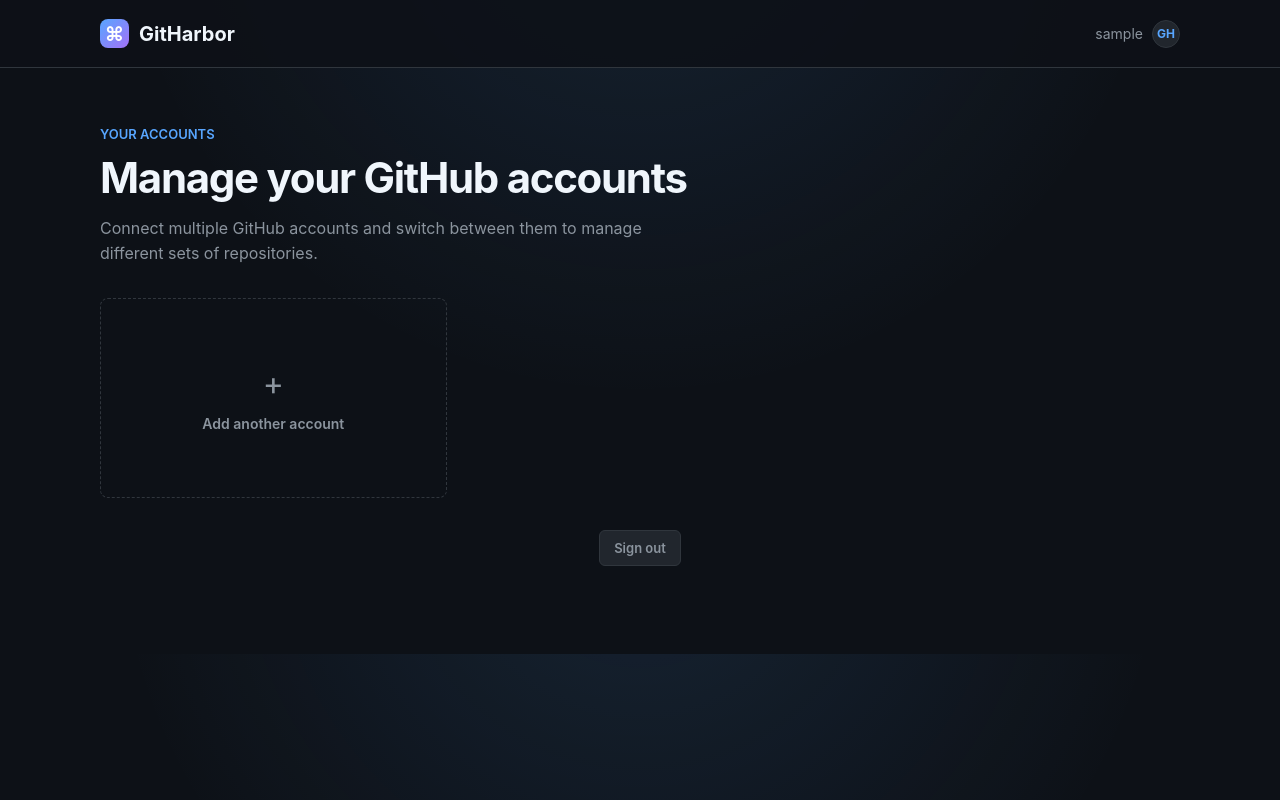
After one commit to DankDown10256/githarbor, a Flask app: page /accounts in a window 1280 px wide. The commit adds this page. Run offline with Flask 3, Linux system fonts and the light colour scheme; the visitor is signed in with stand-in values (Sample User, id 1); parts of the project's set-up code (start-up, migrations or seed data) failed here and were passed over.

Commit message:
feat: add multi account

```diff
--- a/app.py
+++ b/app.py
@@ -63,6 +63,9 @@ with app.app_context():
 
 @app.route("/", methods=["GET"])
 def landing():
+    # If user is logged in, redirect to accounts page
+    if "github_account_id" in session:
+        return redirect(url_for("accounts"))
     return render_template("landing.html")
 
 @app.route("/github/oauth", methods=["GET"])
@@ -172,6 +175,10 @@ def github_oauth_status():
     session["github_account_id"] = account.id
     session.pop("device_authorization_id", None)
 
+    # Redirect to the stored next path, or repository as default
+    next_url = session.pop("next_after_auth", None)
+    if next_url:
+        return jsonify(status="authorized", redirect_url=next_url)
     return jsonify(status="authorized", redirect_url=url_for("repository"))
 
 @app.route("/repository", methods=["GET", "POST"])
@@ -210,6 +217,7 @@ def repository():
                 "visibility", "private" if repository["private"] else "public"
             ),
         }
+        for repository in repos_data
     ]
 
     protected_repository_ids = {
@@ -256,9 +264,68 @@ def repository():
 
 @app.route("/protect", methods=["GET"])
 def protect():
-    if "github_user" in session:
-        return redirect("/repository")
-    return redirect("/github/oauth")
+    # Store the intended redirect path for after auth (if not already set)
+    if "next_after_auth" not in session:
+        session["next_after_auth"] = url_for("accounts")
+    if "github_account_id" in session:
+        return redirect(url_for("accounts"))
+    return redirect(url_for("github_oauth"))
+
+
+@app.route("/logout", methods=["GET", "POST"])
+def logout():
+    session.clear()
+    return redirect(url_for("landing"))
+
+
+@app.route("/accounts", methods=["GET"])
+def accounts():
+    if "github_account_id" not in session:
+        return redirect(url_for("protect"))
+
+    all_accounts = GitHubAccount.query.all()
+    current_account_id = session.get("github_account_id")
+
+    accounts_list = []
+    for account in all_accounts:
+        protected_count = MirroredRepository.query.filter_by(
+            github_account_id=account.id,
+            enabled=True
+        ).count()
+
+        accounts_list.append({
+            "id": account.id,
+            "login": account.login,
+            "github_id": account.github_id,
+            "is_current": account.id == current_account_id,
+            "protected_repos_count": protected_count,
+        })
+
+    if current_account_id is None and accounts_list:
+        session["github_account_id"] = accounts_list[0]["id"]
+        session["github_user"] = accounts_list[0]["login"]
+        return redirect(url_for("accounts"))
+
+    return render_template("accounts.html", accounts=accounts_list)
+
+
+@app.route("/accounts/switch/<int:account_id>", methods=["GET"])
+def switch_account(account_id):
+    account = db.session.get(GitHubAccount, account_id)
+    if account is None:
+        return redirect(url_for("accounts"))
+
+    session["github_account_id"] = account.id
+    session["github_user"] = account.login
+
+    return redirect(url_for("repository"))
+
+
+@app.route("/accounts/connect", methods=["GET"])
+def connect_new_account():
+    session["next_after_auth"] = url_for("accounts")
+    return redirect(url_for("github_oauth"))
+
 
 @app.cli.command("run_backups")
 def run_backups():
--- /dev/null
+++ b/templates/accounts.html
@@ -0,0 +1,210 @@
+<!DOCTYPE html>
+<html lang="en">
+<head>
+  <meta charset="UTF-8">
+  <meta name="viewport" content="width=device-width, initial-scale=1.0">
+  <title>Your Accounts | GitHarbor</title>
+  <style>
+    :root {
+      color-scheme: dark;
+      --bg: #0d1117;
+      --surface: #161b22;
+      --surface-raised: #21262d;
+      --border: #30363d;
+      --text: #f0f6fc;
+      --muted: #8b949e;
+      --blue: #58a6ff;
+      --green: #2ea043;
+      --green-hover: #3fb950;
+    }
+
+    * { box-sizing: border-box; }
+
+    body {
+      min-width: 320px;
+      margin: 0;
+      color: var(--text);
+      font-family: -apple-system, BlinkMacSystemFont, "Segoe UI", Helvetica, Arial, sans-serif;
+      background: radial-gradient(circle at 50% -20%, rgba(88, 166, 255, .12), transparent 33rem), var(--bg);
+    }
+
+    a { color: inherit; text-decoration: none; }
+    button, input { font: inherit; }
+    button { cursor: pointer; }
+    .container { width: min(1080px, calc(100% - 48px)); margin: 0 auto; }
+
+    .site-header { height: 68px; border-bottom: 1px solid var(--border); background: rgba(13, 17, 23, .88); }
+    .nav { display: flex; align-items: center; justify-content: space-between; height: 100%; gap: 22px; }
+    .brand { display: inline-flex; align-items: center; gap: 10px; font-size: 20px; font-weight: 700; }
+    .brand-mark { display: grid; width: 29px; height: 29px; place-items: center; border-radius: 8px; background: linear-gradient(135deg, #58a6ff, #a371f7); color: #fff; }
+    .account { display: flex; align-items: center; gap: 9px; color: var(--muted); font-size: 14px; }
+    .avatar { display: grid; width: 28px; height: 28px; place-items: center; border: 1px solid var(--border); border-radius: 50%; background: var(--surface-raised); color: var(--blue); font-size: 12px; font-weight: 700; }
+
+    main { padding: 58px 0 88px; }
+    .page-heading { display: flex; align-items: end; justify-content: space-between; gap: 24px; margin-bottom: 32px; }
+    .eyebrow { margin: 0 0 10px; color: var(--blue); font-size: 13px; font-weight: 600; }
+    h1 { margin: 0; font-size: clamp(32px, 5vw, 42px); letter-spacing: -1.3px; }
+    .page-copy { max-width: 570px; margin: 13px 0 0; color: var(--muted); font-size: 16px; line-height: 1.55; }
+
+    .accounts-grid { display: grid; grid-template-columns: repeat(auto-fill, minmax(300px, 1fr)); gap: 20px; margin-top: 32px; }
+
+    .account-card {
+      padding: 24px;
+      border: 1px solid var(--border);
+      border-radius: 8px;
+      background: var(--surface);
+      transition: border-color .18s ease;
+    }
+    .account-card:hover { border-color: var(--blue); }
+
+    .account-header { display: flex; align-items: center; justify-content: space-between; gap: 16px; margin-bottom: 16px; }
+    .account-info { display: flex; align-items: center; gap: 12px; }
+    .account-avatar {
+      display: grid;
+      width: 48px;
+      height: 48px;
+      place-items: center;
+      border-radius: 50%;
+      background: var(--surface-raised);
+      border: 1px solid var(--border);
+      color: var(--blue);
+      font-size: 18px;
+      font-weight: 700;
+    }
+    .account-details h2 { margin: 0; font-size: 18px; font-weight: 600; }
+    .account-details span { color: var(--muted); font-size: 13px; }
+
+    .current-badge {
+      display: inline-flex;
+      align-items: center;
+      gap: 6px;
+      padding: 4px 10px;
+      color: #fff;
+      background: var(--green);
+      border-radius: 999px;
+      font-size: 11px;
+      font-weight: 600;
+    }
+    .current-badge .dot { width: 6px; height: 6px; border-radius: 50%; background: #fff; }
+
+    .account-stats { display: flex; gap: 20px; color: var(--muted); font-size: 13px; }
+    .stat { display: flex; align-items: center; gap: 5px; }
+    .stat-count { color: var(--text); font-weight: 600; }
+
+    .account-actions { display: flex; gap: 10px; margin-top: 20px; }
+    .button {
+      display: inline-flex;
+      align-items: center;
+      justify-content: center;
+      min-height: 36px;
+      padding: 0 14px;
+      border: 1px solid var(--border);
+      border-radius: 6px;
+      font-size: 13px;
+      font-weight: 600;
+      transition: background .18s ease, border-color .18s ease;
+    }
+    .button:hover { background: var(--surface-raised); }
+    .button-primary { background: var(--green); border-color: var(--green); color: #fff; }
+    .button-primary:hover { background: var(--green-hover); border-color: var(--green-hover); }
+    .button-secondary { background: var(--surface-raised); border-color: var(--border); color: var(--text); }
+    .button-secondary:hover { background: #30363d; }
+
+    .add-account-card {
+      display: flex;
+      flex-direction: column;
+      align-items: center;
+      justify-content: center;
+      min-height: 200px;
+      padding: 24px;
+      border: 1px dashed var(--border);
+      border-radius: 8px;
+      color: var(--muted);
+      text-align: center;
+    }
+    .add-account-card:hover { border-color: var(--blue); color: var(--text); }
+    .add-icon { font-size: 32px; margin-bottom: 12px; }
+    .add-label { font-size: 14px; font-weight: 600; }
+
+    @media (max-width: 700px) {
+      .container { width: min(100% - 32px, 1080px); }
+      main { padding-top: 42px; }
+      .page-heading { display: block; }
+      .accounts-grid { grid-template-columns: 1fr; }
+      .account-header { flex-direction: column; align-items: flex-start; }
+    }
+
+    @media (max-width: 420px) {
+      .account { display: none; }
+      .button { padding: 0 12px; }
+    }
+  </style>
+</head>
+<body>
+  <header class="site-header">
+    <nav class="container nav" aria-label="Main navigation">
+      <a class="brand" href="/" aria-label="GitHarbor home"><span class="brand-mark" aria-hidden="true">⌘</span> GitHarbor</a>
+      <div class="account" aria-label="Connected GitHub account">
+        <span>{{ session.get('github_user', 'GitHub account') }}</span>
+        <span class="avatar" aria-hidden="true">GH</span>
+      </div>
+    </nav>
+  </header>
+
+  <main class="container">
+    <section class="page-heading" aria-labelledby="page-title">
+      <div>
+        <p class="eyebrow">YOUR ACCOUNTS</p>
+        <h1 id="page-title">Manage your GitHub accounts</h1>
+        <p class="page-copy">Connect multiple GitHub accounts and switch between them to manage different sets of repositories.</p>
+      </div>
+    </section>
+
+    <div class="accounts-grid">
+      {% for account in accounts %}
+      <article class="account-card" aria-labelledby="account-{{ account.id }}-name">
+        <div class="account-header">
+          <div class="account-info">
+            <div class="account-avatar" aria-hidden="true">{{ account.login[0:2] | upper }}</div>
+            <div class="account-details">
+              <h2 id="account-{{ account.id }}-name">{{ account.login }}</h2>
+              <span>GitHub ID: {{ account.github_id }}</span>
+            </div>
+          </div>
+          {% if account.is_current %}
+          <span class="current-badge"><span class="dot"></span> Current</span>
+          {% endif %}
+        </div>
+        <div class="account-stats">
+          <span class="stat">
+            <span class="stat-count">{{ account.protected_repos_count }}</span>
+            <span>repositories protected</span>
+          </span>
+        </div>
+        <div class="account-actions">
+          {% if not account.is_current %}
+          <a class="button button-primary" href="{{ url_for('switch_account', account_id=account.id) }}">
+            Switch to account
+          </a>
+          {% endif %}
+          <a class="button button-secondary" href="{{ url_for('repository') }}">
+            View repositories
+          </a>
+        </div>
+      </article>
+      {% endfor %}
+
+      <a class="add-account-card" href="{{ url_for('connect_new_account') }}" aria-label="Add new GitHub account">
+        <span class="add-icon" aria-hidden="true">+</span>
+        <span class="add-label">Add another account</span>
+      </a>
+    </div>
+
+    <div style="margin-top: 32px; text-align: center;">
+      <a class="button button-secondary" href="{{ url_for('logout') }}" style="color: var(--muted);">
+        Sign out
+      </a>
+    </div>
+  </main>
+</body>
+</html>
```
Also changed, not shown: templates/device_authorization.html (+5 -2 lines), templates/repository.html (+8 -3 lines).
